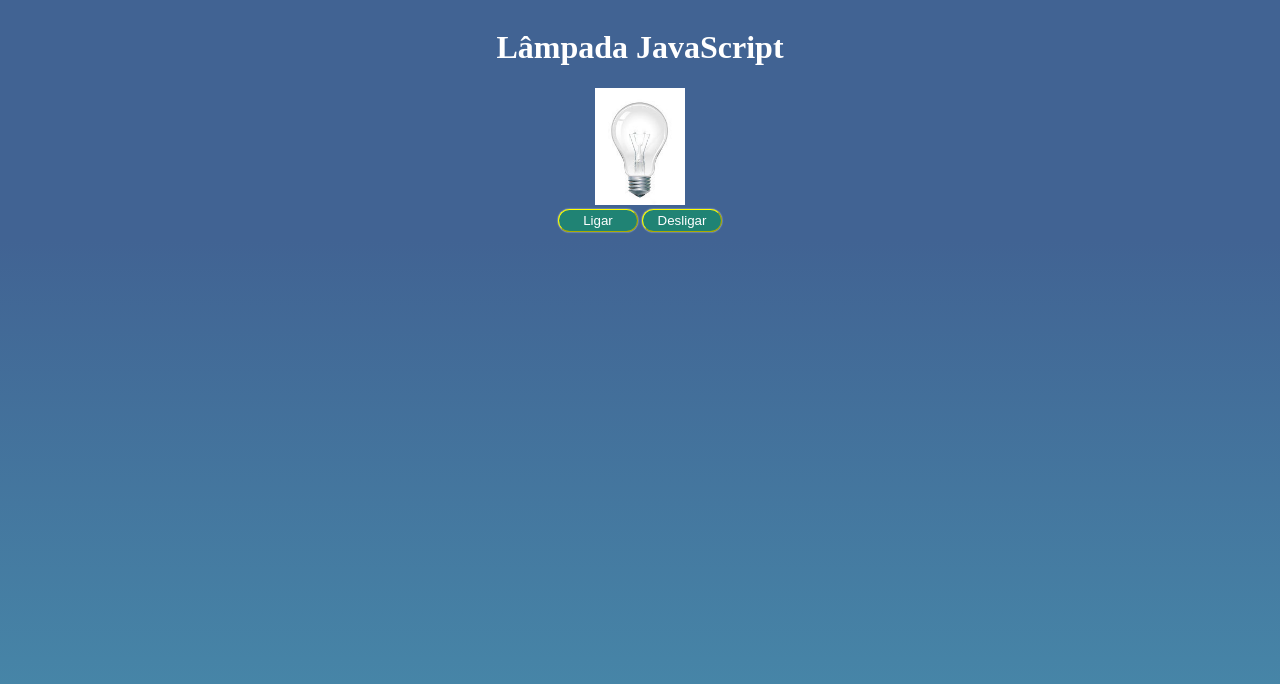
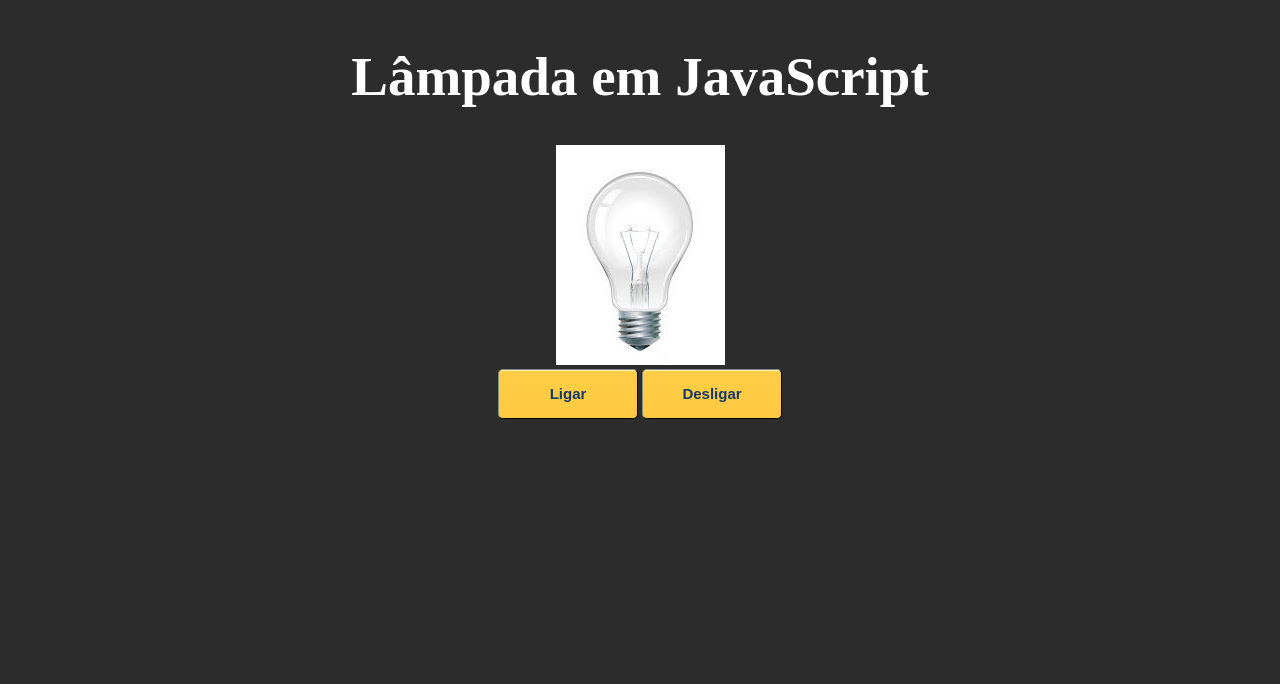
Before and after one commit to Flavioodev/Short-Projects, a plain HTML site: page Lampada em JS/index.html in a window 1280 px wide. Drawn offline with Linux system fonts and the light colour scheme.

Commit message:
Atualiza o projeto

```diff
--- a/Lampada em JS/index.html
+++ b/Lampada em JS/index.html
@@ -9,15 +9,15 @@
 </head>
 <body>
     <header>
-        <h1>Lâmpada JavaScript</h1>
+        <h1 id="titulo">Lâmpada em JavaScript</h1>
     </header>
-        <div class="divLamp">
+    <div class="divImage">
         <img src="./imgs/desligada.jpg" alt="Lâmpada" id="lamp">
-        </div>
-        <div>
-            <button id='ligar'>Ligar</button>
-            <button id='desligar'>Desligar</button>
-        </div>
+    </div>
+    <div>
+        <button class="button" id='ligar'>Ligar</button>
+        <button class="button" id='desligar'>Desligar</button>
+    </div>
 
     <script src="./lampada.js"></script>
 </body>
--- a/Lampada em JS/lampada.js
+++ b/Lampada em JS/lampada.js
@@ -9,17 +9,21 @@ function isBroken(){
 function lampOn(){
     if (!isBroken()){
         setLamp.src = './imgs/ligada.jpg';
+        document.body.style.backgroundColor="#FFE135";
+        document.querySelector("#titulo").style.backgroundColor="#000000d3";
     }
 }
 
 function lampOff(){
     if (!isBroken()){
         setLamp.src = './imgs/desligada.jpg';
+        document.body.style.backgroundColor="#000000d3";
+        document.querySelector("#titulo").style.backgroundColor="initial";
     }
 }
 
 function LampBroken(){
-        setLamp.src = './imgs/quebrada.jpg'
+    setLamp.src = './imgs/quebrada.jpg'
 }
 
 ligar.addEventListener('click', lampOn);
--- a/Lampada em JS/style.css
+++ b/Lampada em JS/style.css
@@ -1,30 +1,31 @@
-#lamp{
-    width: 90px;
-}
 
-h1{
+
+#titulo{
+    font-size:55px;
     color:white;
 }
 body{
     display:flex;
     flex-direction: column;
     align-items: center;
-    background-image: linear-gradient(to bottom,#416393 30%,hsl(192, 44%, 51%)135%);
+    background-color: #000000d3;
+}
+
+.button{
+    font-size:15px;
+    font-family:Arial;
+    width:140px;
+    height:50px;
+    border-width:1px;
+    color:#14396a;
+    border-color:#333333;
+    font-weight:bold;
+    border-radius: 5px;
+    box-shadow:inset 0px 1px 0px 0px #fff6af;
+    background:linear-gradient(#ffec64, #ffab23);
     background-attachment: fixed;
 }
 
-button{
-    display: inline-block;
-    background-color: rgba(25, 139, 110, 0.808);
-    height: 23px;
-    width: 80px;
-    border-radius: 15px;
-    border-width: 0.5px;;
-    color: white;
-    border-color:yellow;
-    box-shadow: 0 0 1.5px currentColor;
+.button:hover{
+    background:linear-gradient(#fde63a, #ffab23);
 }
-
-button:hover{
-    background-color: rgb(36, 105, 100);
-}
```
Also changed, not shown: Lampada em JS/tempCodeRunnerFile.js (deleted, +0 -7 lines), Lampada em JS/src/assets/to-readme/RDMLampJS.JPG (added), 1 other file.
